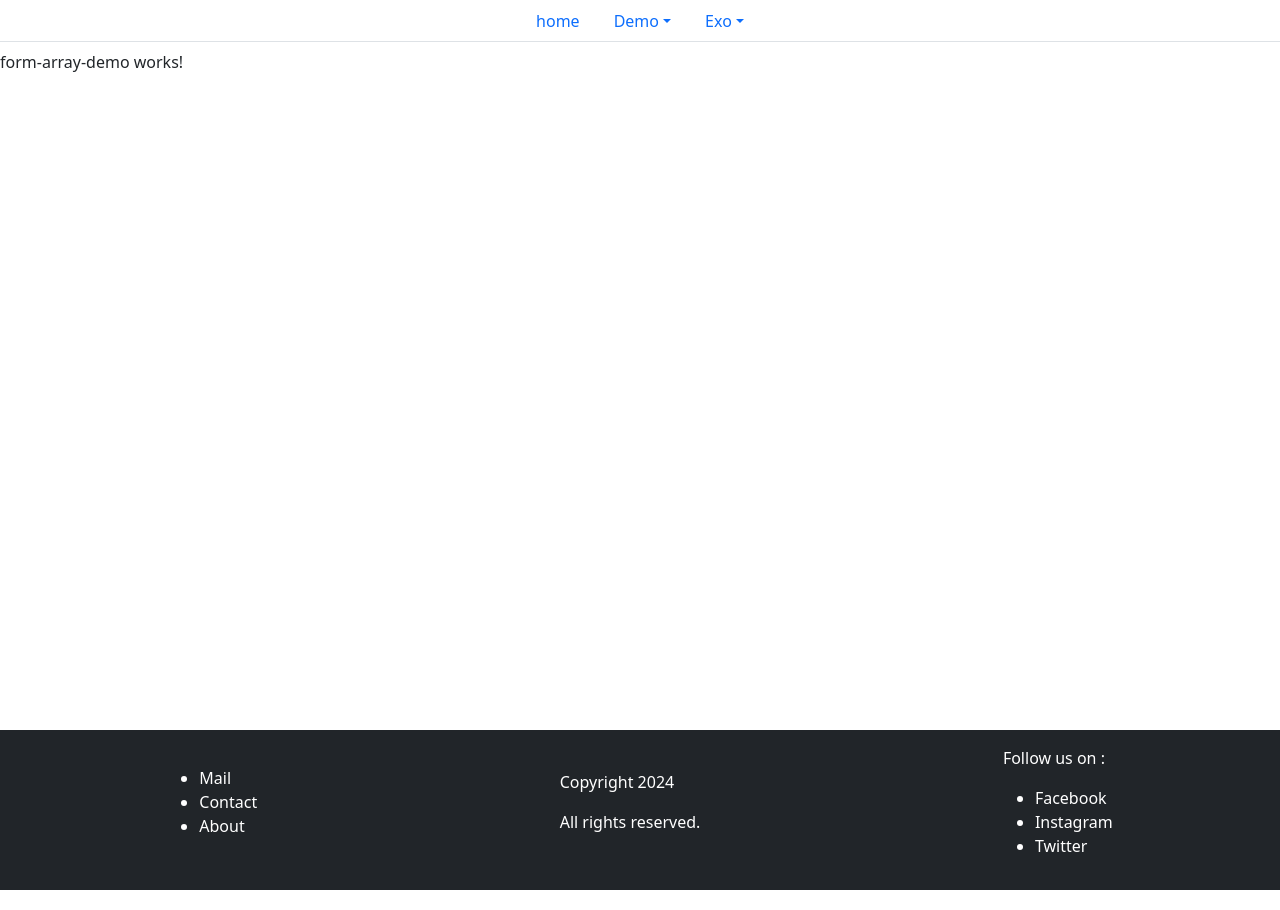
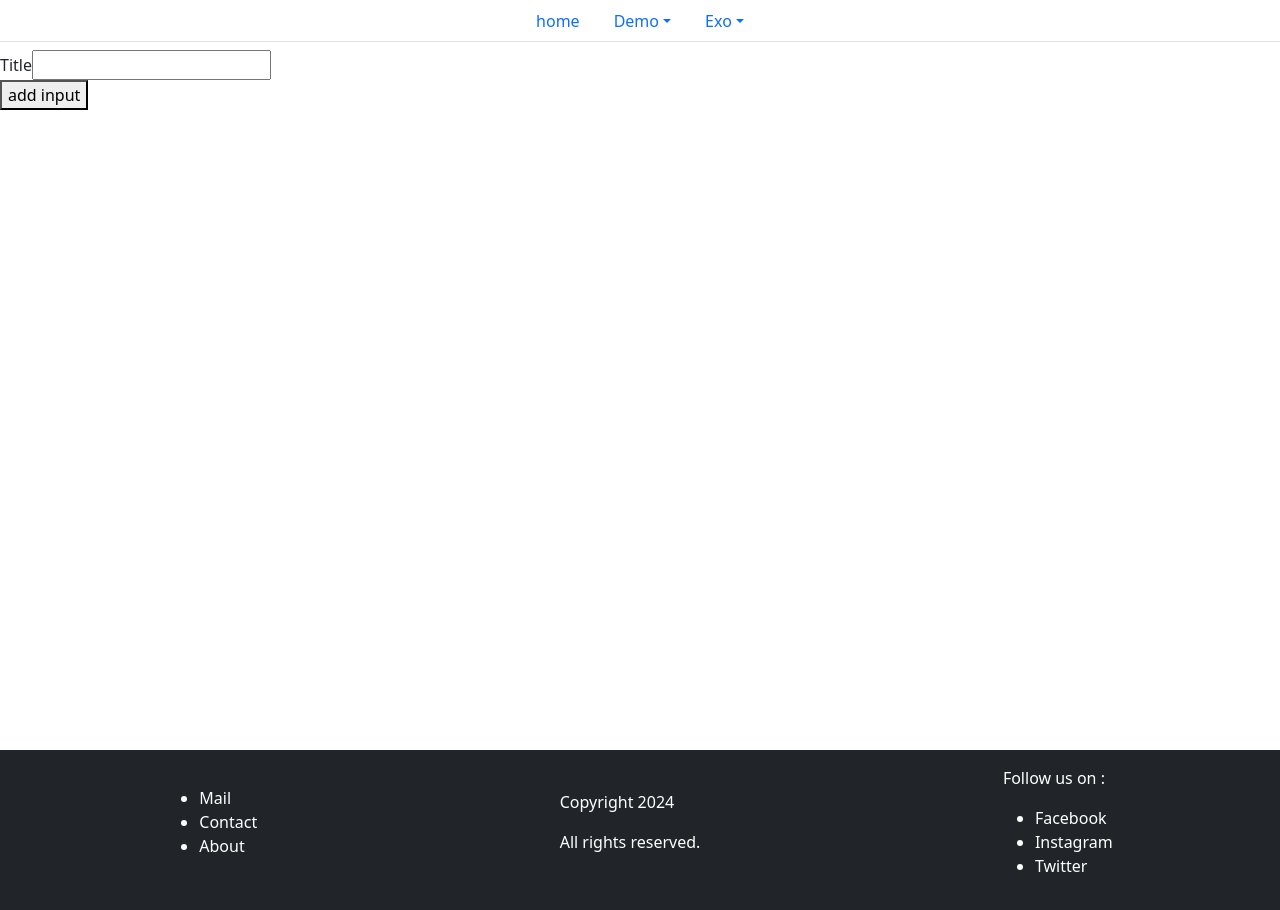
Before and after one commit to zacharyb12/demo-angular-Python2, an Angular app: page /demo/form-array in a window 1280 px wide. Built offline with nearby package versions, Linux system fonts and the light colour scheme.

Commit message:
form-array-demo

```diff
--- a/src/components/pages/demo/formulaires/form-array-demo/form-array-demo.html
+++ b/src/components/pages/demo/formulaires/form-array-demo/form-array-demo.html
@@ -1 +1,22 @@
-<p>form-array-demo works!</p>
+<form [formGroup]="monform" (ngSubmit)="submitForm()" >
+
+
+<div>
+    <label for="">Title</label>
+    <input type="text" formControlName="title">
+</div>
+
+<button (click)="addAuthor()">add input</button>
+
+@for(control of Author.controls;track control;let i = $index){
+    <div [formArrayName]="'authors'">
+        <input type="text" [formControlName]="i">
+        <button (click)="removeAuthor(i)">delete</button>
+    </div>
+}
+
+<!-- <div *ngfor="let control of Author.controls;let i = index">
+    <input type="text" [formControlName]="i">
+</div> -->
+
+</form>
--- a/src/components/pages/demo/formulaires/form-array-demo/form-array-demo.ts
+++ b/src/components/pages/demo/formulaires/form-array-demo/form-array-demo.ts
@@ -1,11 +1,57 @@
-import { Component } from '@angular/core';
+import { NgFor, NgIf } from '@angular/common';
+import { Component, inject } from '@angular/core';
+import { FormArray, FormBuilder, FormGroup, FormsModule, ReactiveFormsModule, Validators } from '@angular/forms';
 
 @Component({
   selector: 'app-form-array-demo',
-  imports: [],
+  imports: [
+    FormsModule,
+    ReactiveFormsModule,
+    NgFor
+  ],
   templateUrl: './form-array-demo.html',
   styleUrl: './form-array-demo.css'
 })
 export class FormArrayDemo {
 
+// import et declarations
+
+// objet formulaire
+monform : FormGroup;
+
+// constructeur de formulaire
+private readonly fb  = inject(FormBuilder)
+
+constructor(){
+  // creation du formulaire
+  this.monform = this.fb.group({
+    title : ['',[Validators.required]],
+    authors : this.fb.array([])
+  })
+
 }
+
+// identifier un champ du formulaire
+get Author(){
+return this.monform.get('authors') as FormArray;
+}
+
+
+// ajouter un element de formulaire
+addAuthor(){
+this.Author.push(
+  this.fb.control('',[Validators.required])
+)
+}
+
+
+// supprimer un element de formulaire
+removeAuthor(index : number){
+this.Author.removeAt(index)
+}
+
+submitForm(){
+  console.log(this.monform.value)
+}
+
+}
--- a/src/components/pages/demo/formulaires/form-generique/form-generique.ts
+++ /dev/null
@@ -1,34 +0,0 @@
-import { Component, Input, OnChanges, SimpleChanges, signal, OnInit } from '@angular/core';
-import { FormBuilder, FormGroup, ReactiveFormsModule, FormControl, FormArray } from '@angular/forms';
-import { CommonModule } from '@angular/common';
-
-@Component({
-  selector: 'app-form-generique',
-  standalone: true,
-  imports: [
-    CommonModule,
-    ReactiveFormsModule
-  ],
-templateUrl: './form-generique.html',
-  styleUrl: './form-generique.css'
-})
-export class FormGenerique {
-
-  @Input() data: object = {};
-
-  form!: FormGroup;
-
-  constructor(private fb: FormBuilder) {
-    this.form = this.fb.group({});
-  }
-
-  submitForm() {
-    const currentForm = this.form;
-    if (currentForm?.valid) {
-      console.log('Formulaire soumis :', currentForm.value);
-    } else {
-      console.log('Formulaire invalide');
-      currentForm?.markAllAsTouched();
-    }
-  }
-}
--- a/src/components/pages/demo/formulaires/form-group-demo/form-group-demo.html
+++ b/src/components/pages/demo/formulaires/form-group-demo/form-group-demo.html
@@ -79,5 +79,3 @@
 
     <button type="submit">Send</button>
 </form>
-
-<app-form-generique [data]="product"></app-form-generique>
--- a/src/components/pages/demo/formulaires/form-group-demo/form-group-demo.ts
+++ b/src/components/pages/demo/formulaires/form-group-demo/form-group-demo.ts
@@ -2,7 +2,6 @@ import { NgStyle } from '@angular/common';
 import { Component } from '@angular/core';
 import { FormBuilder, FormControl, FormGroup, FormsModule, ReactiveFormsModule, Validators } from '@angular/forms';
 import { Product } from '../../../../../models/product.model';
-import { FormGenerique } from '../form-generique/form-generique';
 
 @Component({
   selector: 'app-form-group-demo',
@@ -11,7 +10,7 @@ import { FormGenerique } from '../form-generique/form-generique';
     FormsModule,
     ReactiveFormsModule,
     NgStyle,
-    FormGenerique
+
   ],
   templateUrl: './form-group-demo.html',
   styleUrl: './form-group-demo.css'
```
Also changed, not shown: src/components/pages/demo/formulaires/form-generique/form-generique.css (deleted), src/components/pages/demo/formulaires/form-generique/form-generique.html (deleted), 1 other file (tests, documents, lock files or other folders).
